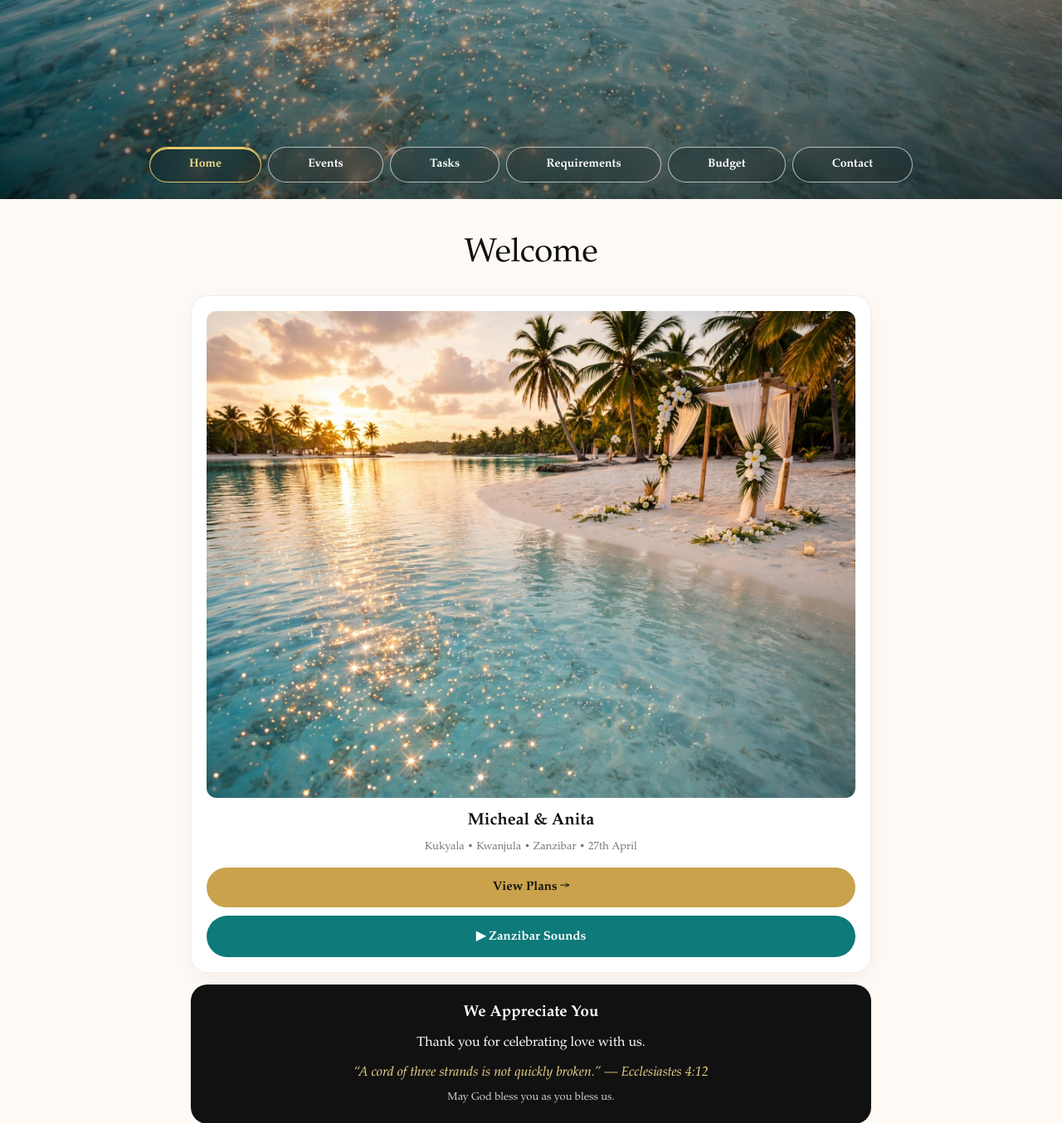
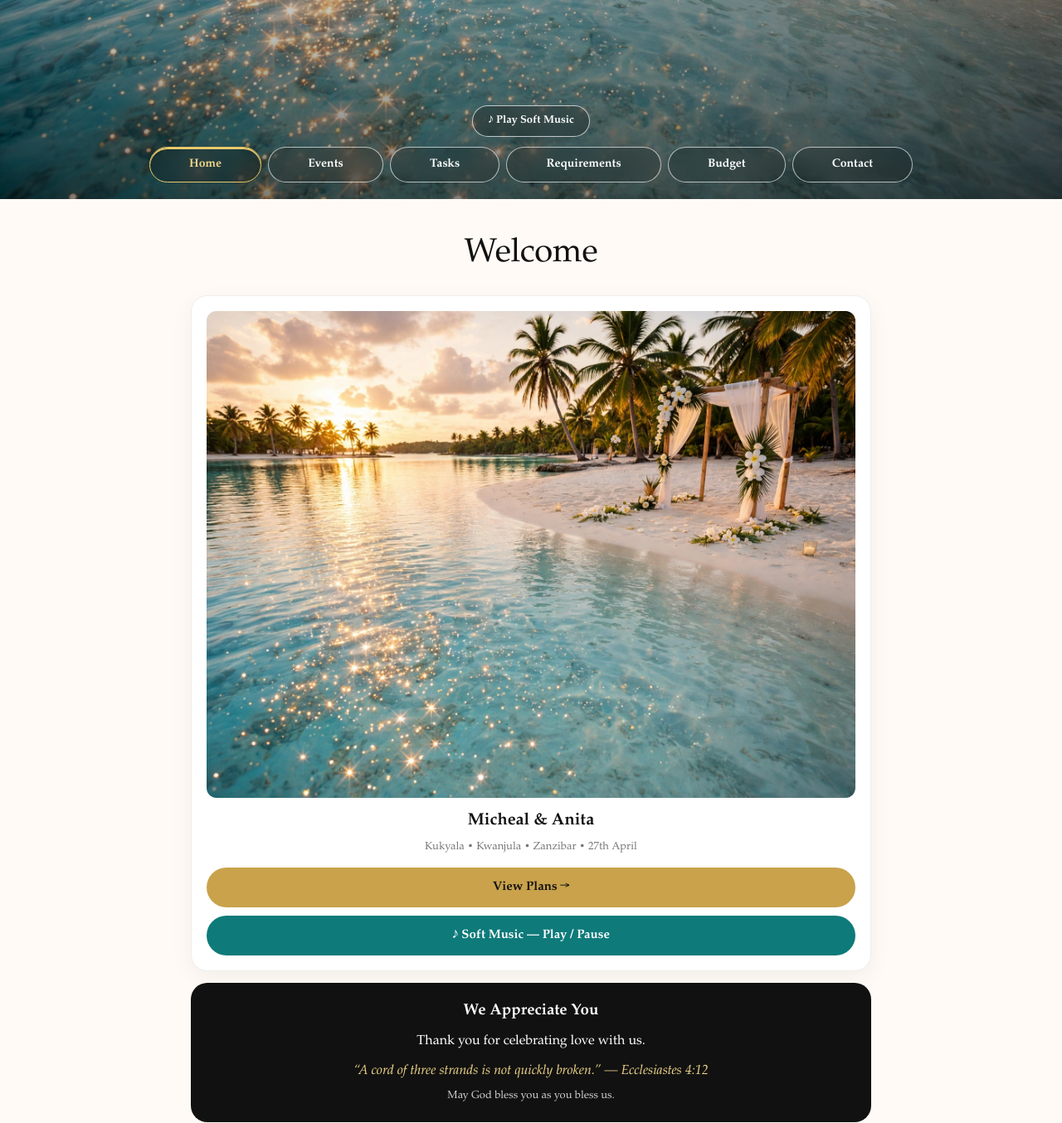
Before and after one commit to MAWADRI-CODE/Micheal-Weds-Anita, a plain HTML site: page index.html in a window 1280 px wide. Shown: the part 560-1914 px from the top of the page at 83% size. Drawn offline with Linux system fonts and the light colour scheme.

Commit message:
Add files via upload

```diff
--- a/index.html
+++ b/index.html
@@ -13,6 +13,8 @@ body{font-family:'Book Antiqua',serif;background:#fffaf5;color:#111;line-height:
 .cover-content{position:absolute;inset:0;z-index:2;display:flex;flex-direction:column;justify-content:space-between;padding:24px 16px 20px;text-align:center;color:#fff}
 .top{font-size:clamp(11px,3vw,13px);letter-spacing:.35em;text-transform:uppercase}
 .hero{flex:1}
+.musicbtn{border:1px solid rgba(255,255,255,.7);background:rgba(0,0,0,.25);-webkit-backdrop-filter:blur(10px);backdrop-filter:blur(10px);color:#fff;padding:10px 18px;border-radius:999px;font-family:inherit;font-size:13px;font-weight:bold;cursor:pointer;margin:0 auto 12px;display:block}
+.musicbtn.playing{background:#c9a24b;color:#111;border-color:#c9a24b}
 .pill{margin:18px auto 0;border:1px solid rgba(255,255,255,.7);background:rgba(255,255,255,.13);-webkit-backdrop-filter:blur(10px);backdrop-filter:blur(10px);padding:11px 16px;border-radius:999px;font-size:clamp(13px,3.8vw,15px);max-width:92%}
 .themes{display:flex;gap:8px;justify-content:center;flex-wrap:wrap;max-width:920px;margin:0 auto;width:100%}
 .themes button{flex:1 1 auto;min-width:100px;border:1px solid rgba(255,255,255,.65);background:rgba(0,0,0,.16);-webkit-backdrop-filter:blur(12px);backdrop-filter:blur(12px);color:#fff;padding:12px 9px;border-radius:999px;font-family:inherit;font-size:clamp(12px,3.4vw,14px);font-weight:bold;cursor:pointer}
@@ -72,12 +74,18 @@ footer{padding:28px 16px;text-align:center;background:#111;color:#fff}
 </head>
 <body>
 
+<!-- SOFT BACKGROUND MUSIC - plays after tap, loops softly -->
+<audio id="bgMusic" loop preload="auto">
+  <source src="https://bgm.kurashi-dougu-memo.com/_emdash/api/media/file/01M7E0VVF75913NJQS2606QG2D.mp3" type="audio/mpeg">
+</audio>
+
 <section class="cover">
   <img class="bg" src="cover.jpg" alt="Micheal weds Anita">
   <div class="cover-content">
     <div class="top">Zanzibar Wedding • 2027</div>
     <div class="hero"></div>
     <div>
+      <button class="musicbtn" id="musicBtn" onclick="toggleMusic()">♪ Play Soft Music</button>
       <div class="themes" id="themeBar">
         <button data-target="welcome" class="active">Home</button>
         <button data-target="events">Events</button>
@@ -117,7 +125,7 @@ footer{padding:28px 16px;text-align:center;background:#111;color:#fff}
       <p class="small">Kukyala • Kwanjula • Zanzibar • 27th April</p>
       <button class="btn gold" style="margin-top:14px" onclick="openTheme('events')">View Plans →</button>
       <div style="height:10px"></div>
-      <button class="btn teal" onclick="alert('Zanzibar Sounds — link coming soon.')">▶ Zanzibar Sounds</button>
+      <button class="btn teal" onclick="toggleMusic()">♪ Soft Music — Play / Pause</button>
     </div>
     <div class="bless"><h3>We Appreciate You</h3><p style="margin-top:8px">Thank you for celebrating love with us.</p><p style="margin-top:10px"><em>“A cord of three strands is not quickly broken.” — Ecclesiastes 4:12</em></p><p style="margin-top:8px;font-size:13px;opacity:.8">May God bless you as you bless us.</p></div>
   </div>
@@ -354,6 +362,12 @@ let checks=[]; let contribution={amount:'',method:'Cash',towards:'Zanzibar Weddi
 let pledges=JSON.parse(localStorage.getItem('mw_pledges')||'[]');
 let cleared=JSON.parse(localStorage.getItem('mw_cleared')||'[]');
 let reservations=JSON.parse(localStorage.getItem('mw_reservations')||'[]');
+function toggleMusic(){
+  let a=document.getElementById('bgMusic');
+  let b=document.getElementById('musicBtn');
+  if(a.paused){ a.volume=0.6; a.play().then(()=>{ if(b){b.innerText='⏸ Pause Soft Music'; b.classList.add('playing');} }).catch(()=>{ alert('Could not play — please check volume / silent switch, then tap again'); }); }
+  else { a.pause(); if(b){b.innerText='♪ Play Soft Music'; b.classList.remove('playing');} }
+}
 function fmtDate(d){
   if(!d) return '—';
   try{ let dt=new Date(d+'T12:00:00'); return dt.toLocaleDateString('en-GB',{day:'numeric',month:'short',year:'numeric'}); }catch(e){ return d; }
```
